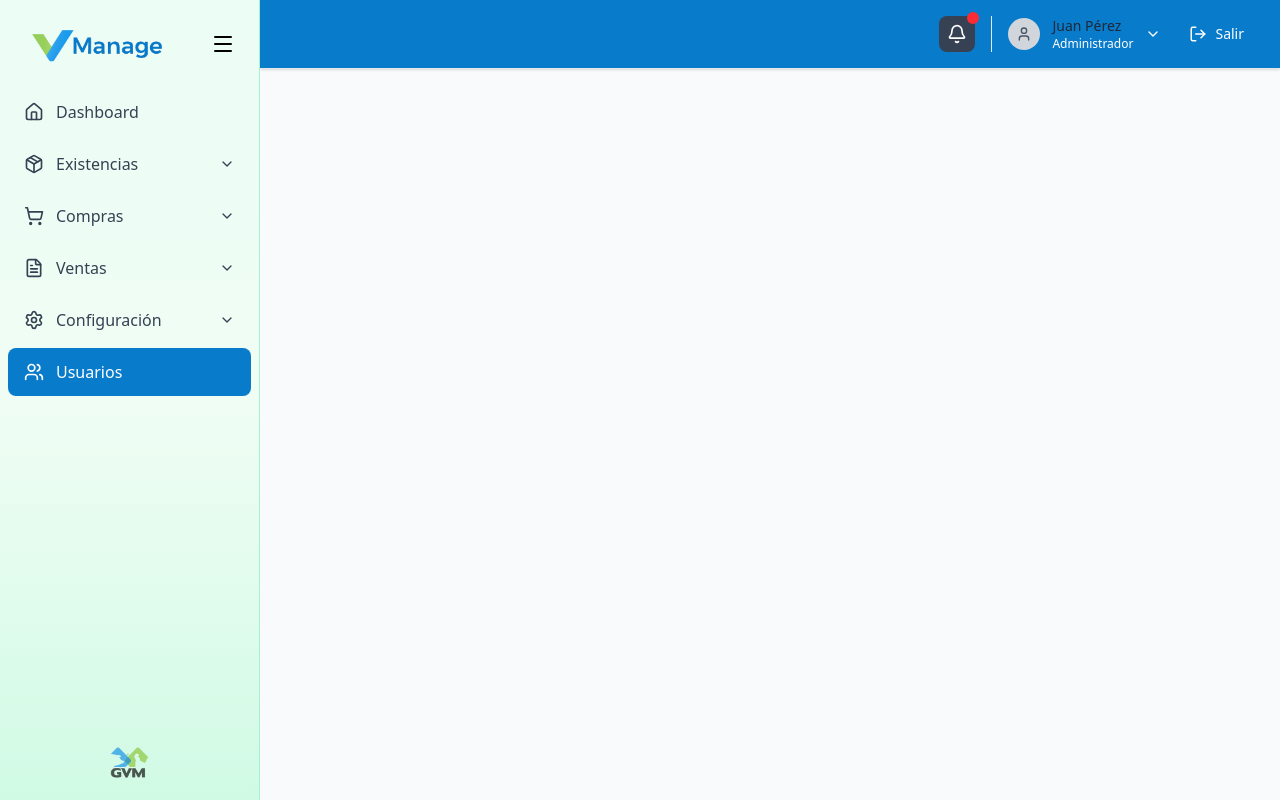
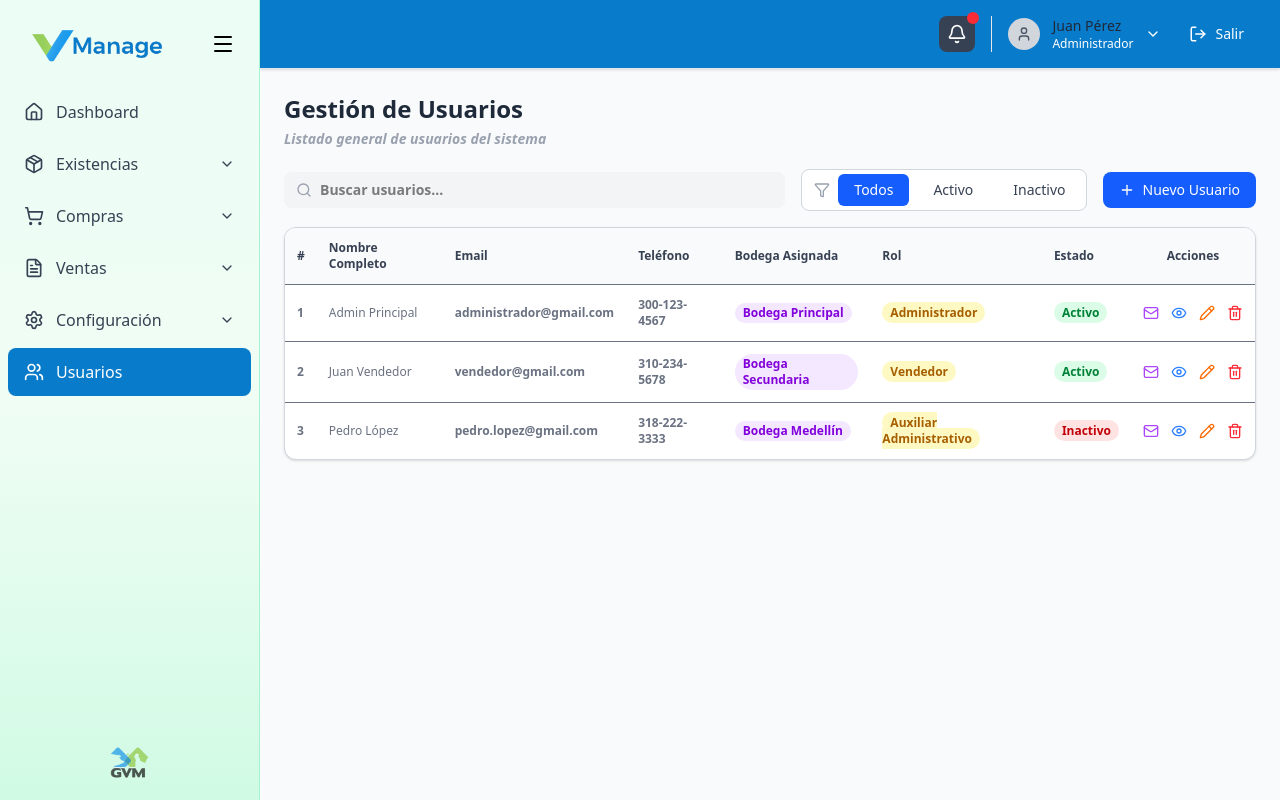
Before and after one commit to Josealeuribe/mi-proyecto-gvm-react, a React (Vite) app: page /dashboard/usuarios in a window 1280 px wide. Built offline with nearby package versions, Linux system fonts and the light colour scheme.

Commit message:
Componente usuarios ya tiene vista, el buscador y el filtrado son completamente funcionales

```diff
--- /dev/null
+++ b/src/feature/dashboard/pages/usuarios/components/addUserButton.jsx
@@ -0,0 +1,12 @@
+import { Plus } from "lucide-react";
+
+const AddUserButton = () => {
+  return (
+    <button className="flex items-center gap-2 bg-blue-600 text-white px-4 py-2 rounded-lg hover:bg-blue-700 transition">
+      <Plus className="w-4 h-4" />
+      Nuevo Usuario
+    </button>
+  );
+};
+
+export default AddUserButton;
--- /dev/null
+++ b/src/feature/dashboard/pages/usuarios/components/filterTabs.jsx
@@ -0,0 +1,26 @@
+import { Filter } from "lucide-react";
+
+const FilterTabs = ({ active, onChange }) => {
+  return (
+    <div className="flex items-center gap-2 border border-gray-300   rounded-lg p-1 bg-white">
+      <Filter className="w-4 h-4 text-gray-400 text-semibold text.xs ml-2" />
+
+      {["Todos", "Activo", "Inactivo"].map((item) => (
+        <button
+          key={item}
+          onClick={() => onChange(item)}
+          className={`px-4 py-1.5 text-sm rounded-md transition
+            ${
+              active === item
+                ? "bg-blue-600 text-white"
+                : "text-gray-700 hover:bg-gray-100"
+            }`}
+        >
+          {item}
+        </button>
+      ))}
+    </div>
+  );
+};
+
+export default FilterTabs;
--- /dev/null
+++ b/src/feature/dashboard/pages/usuarios/components/seachBar.jsx
@@ -0,0 +1,18 @@
+import { Search } from "lucide-react";
+
+const SearchBar = ({ value, onChange }) => {
+  return (
+    <div className="relative w-full">
+      <Search className="absolute left-3 top-1/2 -translate-y-1/2 text-gray-400 w-4 h-4" />
+      <input
+        type="text"
+        placeholder="Buscar usuarios..."
+        value={value}
+        onChange={(e) => onChange(e.target.value)}
+        className="w-full pl-9 pr-4 py-2 bg-gray-100 rounded-lg focus:outline-none focus:ring-2 focus:ring-blue-500 font-semibold text-sm"
+      />
+    </div>
+  );
+};
+
+export default SearchBar;
--- /dev/null
+++ b/src/feature/dashboard/pages/usuarios/components/usersTable.jsx
@@ -0,0 +1,77 @@
+import { Mail, Eye, Pencil, Trash2 } from "lucide-react";
+
+const UsersTable = ({ users }) => {
+  return (
+    <div className="bg-white border border-gray-300 rounded-xl overflow-hidden shadow-sm">
+      {/* 🔹 AQUÍ ÚNICO CAMBIO */}
+      <table className="w-full text-xs font-semibold">
+        <thead className="bg-gray-50 text-gray-700">
+          <tr>
+            <th className="p-3 text-left">#</th>
+            <th className="p-3 text-left">Nombre Completo</th>
+            <th className="p-3 text-left">Email</th>
+            <th className="p-3 text-left">Teléfono</th>
+            <th className="p-3 text-left">Bodega Asignada</th>
+            <th className="p-3 text-left">Rol</th>
+            <th className="p-3 text-left">Estado</th>
+            <th className="p-3 text-center">Acciones</th>
+          </tr>
+        </thead>
+
+        <tbody>
+          {users.map((u, index) => (
+            <tr key={u.id} className="border-t text-gray-500">
+              <td className="p-3">{index + 1}</td>
+              <td className="p-3 font-medium">{u.name}</td>
+              <td className="p-3">{u.email}</td>
+              <td className="p-3">{u.phone}</td>
+
+              <td className="p-3">
+                <div className="flex flex-wrap gap-1">
+                  {u.warehouse.map((w) => (
+                    <span
+                      key={w}
+                      className="px-2 py-0.5 text-xs rounded-full bg-purple-100 text-purple-700"
+                    >
+                      {w}
+                    </span>
+                  ))}
+                </div>
+              </td>
+
+              <td className="p-3">
+                <span className="px-2 py-0.5 text-xs rounded-full bg-yellow-100 text-yellow-700">
+                  {u.role}
+                </span>
+              </td>
+
+              <td className="p-3">
+                <span
+                  className={`px-2 py-0.5 text-xs rounded-full
+                    ${
+                      u.status === "Activo"
+                        ? "bg-green-100 text-green-700"
+                        : "bg-red-100 text-red-700"
+                    }`}
+                >
+                  {u.status}
+                </span>
+              </td>
+
+              <td className="p-3">
+                <div className="flex justify-center gap-3">
+                  <Mail className="w-4 h-4 text-purple-500 cursor-pointer" />
+                  <Eye className="w-4 h-4 text-blue-500 cursor-pointer" />
+                  <Pencil className="w-4 h-4 text-orange-500 cursor-pointer" />
+                  <Trash2 className="w-4 h-4 text-red-500 cursor-pointer" />
+                </div>
+              </td>
+            </tr>
+          ))}
+        </tbody>
+      </table>
+    </div>
+  );
+};
+
+export default UsersTable;
--- /dev/null
+++ b/src/feature/dashboard/pages/usuarios/services/usersData.js
@@ -0,0 +1,29 @@
+export const usersData = [
+  {
+    id: 1,
+    name: "Admin Principal",
+    email: "administrador@gmail.com",
+    phone: "300-123-4567",
+    warehouse: ["Bodega Principal"],
+    role: "Administrador",
+    status: "Activo",
+  },
+  {
+    id: 2,
+    name: "Juan Vendedor",
+    email: "vendedor@gmail.com",
+    phone: "310-234-5678",
+    warehouse: ["Bodega Secundaria"],
+    role: "Vendedor",
+    status: "Activo",
+  },
+  {
+    id: 6,
+    name: "Pedro López",
+    email: "pedro.lopez@gmail.com",
+    phone: "318-222-3333",
+    warehouse: ["Bodega Medellín"],
+    role: "Auxiliar Administrativo",
+    status: "Inactivo",
+  },
+];
--- a/src/feature/dashboard/pages/usuarios/usuarios.jsx
+++ b/src/feature/dashboard/pages/usuarios/usuarios.jsx
@@ -1,11 +1,58 @@
-import React from 'react'
+import React, { useState } from 'react'
+import SeachBar from './components/seachBar'
+import FilterTabs from './components/filterTabs'
+import AddUserButton from './components/addUserButton'
+import UsersTable from './components/usersTable'
+import { usersData } from './services/usersData'
 
-const Usuarios = () => {
+const Uusarios = () => {
+
+  const [search, setSearch] = useState('')
+  const [filter, setFilter] = useState('Todos')
+
+  const filteredUsers = usersData.filter((u) => {
+    const matchSearch =
+      u.name.toLowerCase().includes(search.toLowerCase()) ||
+      u.email.toLowerCase().includes(search.toLowerCase())
+
+    const matchFilter =
+      filter === 'Todos' || u.status === filter
+
+    return matchSearch && matchFilter
+  })
+
   return (
-    <div>
+    <div className="mb-6 space-y-1">
+      <h1 className="text-2xl font-bold text-gray-800">
+        Gestión de Usuarios
+      </h1>
+
+      <p className="italic font-semibold text-gray-400 text-sm">
+        Listado general de usuarios del sistema
+      </p>
+
+      {/* BUSCADOR + FILTROS + BOTÓN */}
+      <div className="flex flex-col lg:flex-row lg:items-center lg:justify-between gap-4 mt-5">
+        <div className="flex-1">
+          <SeachBar value={search} onChange={setSearch} />
+        </div>
+
+        <div className="flex items-center gap-3 ">
+          <FilterTabs active={filter} onChange={setFilter} />
+        </div>
+
+        <div className="flex items-center gap-3 text-semibold text-sm" >
+          <AddUserButton onClick={() => console.log('Nuevo usuario')} />
+        </div>
+      </div>
+
+      {/* TABLA */}
+      <div className="mt-4 text-xs">
+        <UsersTable users={filteredUsers} />
+      </div>
 
     </div>
   )
 }
 
-export default Usuarios
+export default Uusarios
```
Also changed, not shown: 1 other file (tests, documents, lock files or other folders).
